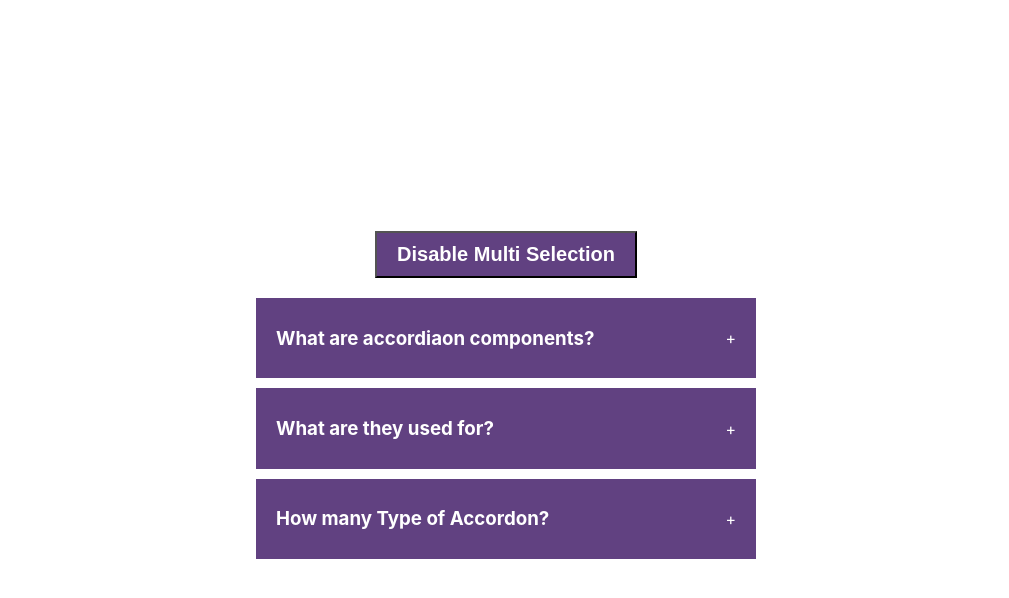
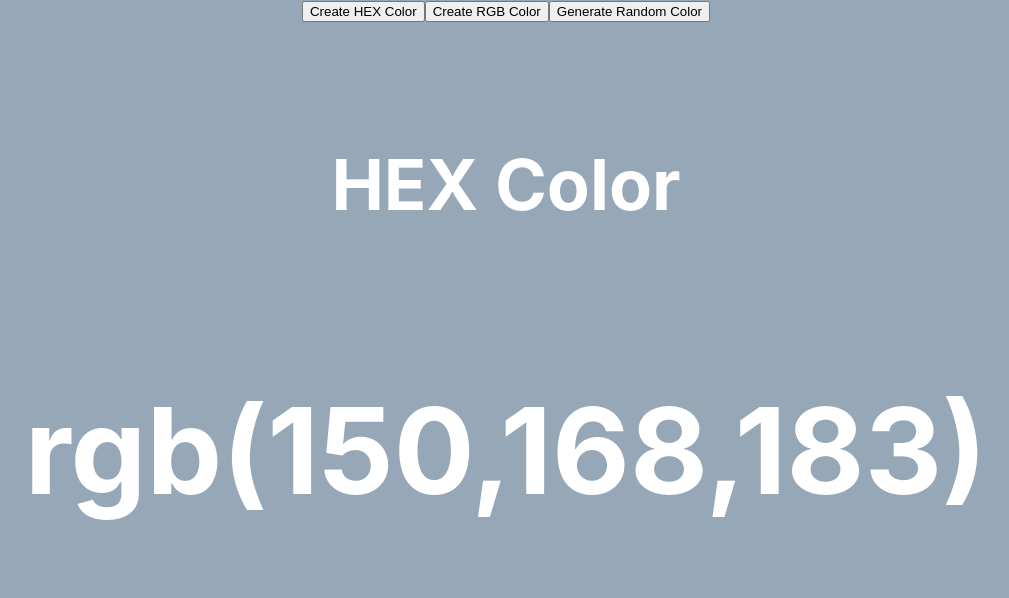
Before and after one commit to Litukumardakua/MultipleCombineProject, a React (Create React App) app: page / in a window 1280 px wide. Shown: the top 598 px of the page, without its empty margins (134-1143 px from the left). Built offline with nearby package versions, Linux system fonts and the light colour scheme; the HTML template or start-up script is replaced by a standard one.

Commit message:
functionality on Random Color Change

```diff
--- a/src/App.js
+++ b/src/App.js
@@ -1,11 +1,13 @@
 
 import './App.css';
 import Accordian from './Component/Acordian/Accordian';
+import RandomColor from './Component/RandomColorCodeChange/RandomColor';
 
 function App() {
   return (
     <div className="App">
-    <Accordian/>
+    {/* <Accordian/> */}
+    <RandomColor/>
     </div>
   );
 }
--- /dev/null
+++ b/src/Component/RandomColorCodeChange/RandomColor.js
@@ -0,0 +1,68 @@
+import React, { useEffect, useState } from "react";
+
+const RandomColor = () => {
+  const [typeColor, setTypeColor] = useState("hex");
+  const [color, setColor] = useState("#000000");
+
+  const randomColorUtility = (length) => {
+    return Math.floor(Math.random() * length);
+  };
+
+  const handleClickRandomHexColor = () => {
+    const r = randomColorUtility(256);
+    const g = randomColorUtility(256);
+    const b = randomColorUtility(256);
+    setColor(`rgb(${r},${g},${b})`);
+  };
+
+  const handleClickRandomRgbColor = () => {
+    const hex = [1, 2, 3, 4, 5, 6, 7, 8, 9, "A", "B", "C", "D", "E", "F"];
+    let hexColor = "#";
+
+    for (let i = 0; i < 6; i++) {
+      hexColor += hex[randomColorUtility(hex.length)];
+    }
+    setColor(hexColor);
+  };
+
+  useEffect(()=>{
+    if(typeColor === 'rgb'){
+        handleClickRandomRgbColor();
+    }else{
+        handleClickRandomHexColor();
+    }
+  },[typeColor])
+  return (
+    <>
+      <div style={{ width: "100vw", height: "100vh", background: color }}>
+        <button onClick={() => setTypeColor("hex")}>Create HEX Color</button>
+        <button onClick={() => setTypeColor("rgb")}>Create RGB Color</button>
+        <button
+          onClick={
+            typeColor === "hex"
+              ? handleClickRandomHexColor
+              : handleClickRandomRgbColor
+          }
+        >
+          Generate Random Color
+        </button>
+        <div
+          style={{
+            display: "flex",
+            justifyContent: "center",
+            flexDirection:'column',
+            alignItems: "center",
+            color: "#fff",
+            fontSize: "60px",
+            marginTop: "50px",
+          }}
+        >
+          <h3>{typeColor === 'rgb' ? 'RGB Color' : 'HEX Color'}</h3>
+          <h1>{color}</h1>
+        </div>
+      </div>
+    </>
+  );
+};
+
+export default RandomColor;
```
